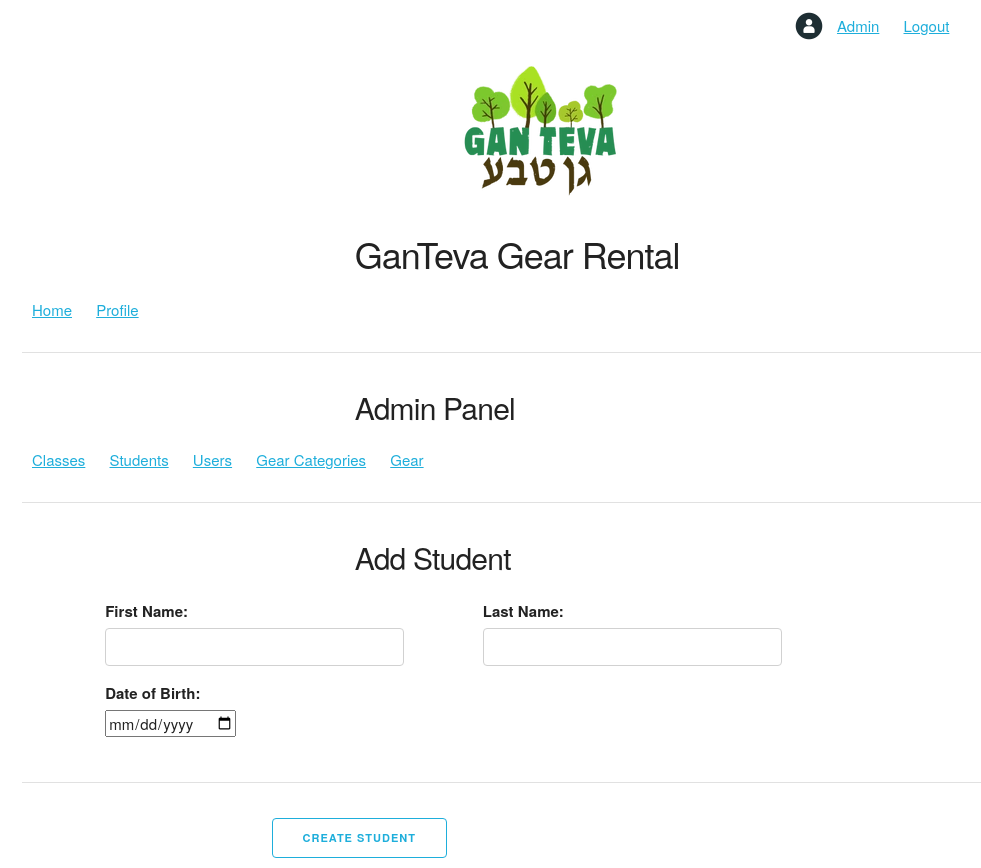
After one commit to bjmaynard01/ganteva-gear-rental, a Flask app: page /admin/students/add in a window 1280 px wide. The commit adds this page. Shown: the whole page, without its empty margins (138-1119 px from the left). Run offline with Flask 3, Linux system fonts and the light colour scheme; a user stored in the database is signed in; tables that the repository leaves empty hold one stand-in row (values such as "Sample post"); some libraries are stand-ins or nearby versions.

Commit message:
can now update students

```diff
--- a/app/__init__.py
+++ b/app/__init__.py
@@ -62,6 +62,9 @@ def create_app(config_class=Config):
     from app.admin.classes import bp as admin_classes_bp
     app.register_blueprint(admin_classes_bp)
 
+    from app.admin.students import bp as admin_students_bp
+    app.register_blueprint(admin_students_bp)
+
     #from app.api import bp as api_bp
     #app.register_blueprint(api_bp)
 
--- /dev/null
+++ b/app/admin/students/__init__.py
@@ -0,0 +1,5 @@
+from flask import Blueprint
+
+bp = Blueprint('admin_students', __name__)
+
+from app.admin.students import routes
--- /dev/null
+++ b/app/admin/students/forms.py
@@ -0,0 +1,17 @@
+from flask_wtf import FlaskForm
+from wtforms import StringField, SubmitField, DateTimeField, DateField, BooleanField
+from wtforms.validators import InputRequired, ValidationError
+from app.admin.students.models import Student
+from wtforms import widgets
+
+class AddStudentForm(FlaskForm):
+    first_name = StringField('First Name:', validators=[InputRequired()])
+    last_name = StringField('Last Name:', validators=[InputRequired()])
+    birthday = DateField('Date of Birth:')
+    submit = SubmitField('Create Student')
+
+class UpdateStudentForm(FlaskForm):
+    first_name = StringField('First Name:', validators=[InputRequired()])
+    last_name = StringField('Last Name:', validators=[InputRequired()])
+    birthday = DateField('Date of Birth:')
+    submit = SubmitField('Update')
--- /dev/null
+++ b/app/admin/students/routes.py
@@ -0,0 +1,109 @@
+from app.admin.students import bp as admin_students_bp
+from flask import render_template, url_for, redirect, flash, current_app
+from app import db
+from flask_login import current_user, login_required
+from app.admin.students.models import Student
+from sqlalchemy.exc import SQLAlchemyError
+from app.admin.students.forms import AddStudentForm, UpdateStudentForm
+from datetime import date
+
+@admin_students_bp.route('/admin/students')
+@login_required
+def admin_students():
+    if not current_user.is_anonymous:
+
+        if current_user.is_admin:
+            try:
+                students = Student.query.all()
+                return render_template('admin/students/admin_students.html', title='Student Administration',
+                                       students=students)
+            except SQLAlchemyError as error:
+                return 500
+
+        else:
+            return 401
+
+    else:
+        flash('You must be logged in to administer students')
+        return redirect(url_for('users.login'))
+
+@admin_students_bp.route('/admin/students/add', methods=["GET", "POST"])
+@login_required
+def add_student():
+    if not current_user.is_anonymous:
+
+        if current_user.is_admin:
+
+            add_student_form = AddStudentForm()
+
+            if add_student_form.validate_on_submit():
+                today = date.today()
+                first_name = add_student_form.first_name.data.title()
+                last_name = add_student_form.last_name.data.title()
+                birthday = add_student_form.birthday.data
+
+                try:
+                    student = Student(create_date=today, first_name=first_name, last_name=last_name, birthday=birthday)
+                    db.session.add(student)
+                    db.session.commit()
+                    flash(f'Successfully added student {first_name} {last_name}')
+                    return redirect(url_for('admin_students.admin_students'))
+
+                except SQLAlchemyError as error:
+                    return 500
+
+            return render_template('/admin/students/add_student.html', title='Add Student', form=add_student_form,
+                                   legend='Add Student')
+
+        else:
+            return 401
+
+    else:
+        flash('You must be logged in to add students')
+        return redirect(url_for('users.login'))
+
+@admin_students_bp.route('/admin/students/<id>/update')
+@login_required
+def update_student(id):
+    if not current_user.is_anonymous:
+
+        if current_user.is_admin:
+            try:
+                student = Student.query.get_or_404(id)
+
+            except SQLAlchemyError as error:
+                 return 500
+
+            update_student_form = UpdateStudentForm()
+
+            if update_student_form.validate_on_submit():
+                student.first_name = update_student_form.first_name.data.title()
+                student.last_name = update_student_form.last_name.data.title()
+                student.birthday = update_student_form.birthday.data
+
+                try:
+                    db.session.commit()
+                    flash(f"Successfully updated student {student.first_name} {student.last_name}")
+                    return redirect(url_for('admin_students.admin_students'))
+
+                except:
+                    return 500
+
+            update_student_form.first_name.data = student.first_name
+            update_student_form.last_name.data = student.last_name
+            update_student_form.birthday.data = student.birthday
+
+            return render_template('/admin/students/add_student.html', title='Update Student', form=update_student_form,
+                                   legend='Update Student', student=student )
+
+        else:
+            return 401
+
+    else:
+        flash('You must be logged in to update a student.')
+        return redirect(url_for('users.login'))
+
+@admin_students_bp.route('/admin/students/<id>/delete')
+@login_required
+def delete_student(id):
+    return redirect(url_for('admin_students.admin_students'))
--- a/app/templates/admin/admin.html
+++ b/app/templates/admin/admin.html
@@ -7,7 +7,7 @@
     <div class="row">
         <div id="navbar" class="twelve columns">
             <a href="{{ url_for('admin_classes.admin_classes') }}" class="navlink">Classes</a>
-            <a href="" class="navlink">Students</a>
+            <a href="{{ url_for('admin_students.admin_students') }}" class="navlink">Students</a>
             <a href="{{ url_for('admin_users.admin_users')}}" class="navlink">Users</a>
             <a href="{{ url_for('admin_gear.categories_admin') }}" class="navlink">Gear Categories</a>
             <a href="{{ url_for('admin_gear.gear_admin') }}" class="navlink">Gear</a>
--- /dev/null
+++ b/app/templates/admin/students/add_student.html
@@ -0,0 +1,71 @@
+{% extends "admin/admin.html" %}
+
+{% block content %}
+
+    <div class="row twelve columns">
+        <div class="offset-by-four four columns">
+            <h4>{{ legend }}</h4>
+        </div>
+    </div>
+    <div class="row twelve columns">
+    <form action="" method="post" novalidate>
+        {{ form.hidden_tag() }}
+        <div class="row twelve columns">
+            <div class="offset-by-one four columns">
+                {{ form.first_name.label }}
+                {{ form.first_name(size=32) }}
+                {% for error in form.first_name.errors %}
+                    <span class="form-error">[{{ error }}]</span>
+                {% endfor %}
+            </div>
+            <div class="offset-by-one four columns">
+                {{ form.last_name.label }}
+                {{ form.last_name(size=32) }}
+                {% for error in form.last_name.errors %}
+                    <span class="form-error">[{{ error }}]</span>
+                {% endfor %}
+            </div>
+        </div>
+        <div class="row twelve columns">
+            <div class="offset-by-one four columns">
+                <div class="six columns">
+                    {{ form.birthday.label }}
+                    {{ form.birthday }}
+                    {% for error in form.birthday.errors %}
+                        <span class="form-error">[{{ error }}]</span>
+                    {% endfor %}
+                </div>
+            </div>
+        <div class="row twelve columns">
+            <hr>
+        </div>
+        <div class="row twelve columns">
+            <div class="offset-by-three two columns">
+                {{ form.submit(class="button edit") }}
+            </div>
+                {% if legend == 'Update Student' %}
+                <div class="one columns">
+                    <a href="{{ url_for('admin_students.delete_student', id=student.id) }}">
+                        <input  class="button delete" type="button" value="Delete"
+                        onclick="return confirm('Do you want to delete category {{ student.first_name }}')">
+                    </a>
+                </div>
+            {% endif %}
+            {% if legend == 'Update Student' %}
+            <div class="offset-by-one one columns">
+                <a href="{{ url_for('admin_students.admin_students') }}"><input type="button" value="Cancel"></a>
+            </div>
+            {% elif legend == 'Add Class' %}
+            <div class="offset-by-two two columns">
+                <a href="{{ url_for('admin_students.admin_students') }}"><input type="button" value="Cancel"</a>
+            </div>
+            {% endif %}
+            </div>
+            </div>
+        </div>
+        </div>
+        </div>
+    </form>
+    </div>
+
+{% endblock content %}
```
Also changed, not shown: app/admin/students/models.py (added, +21 -0 lines), app/templates/admin/students/admin_students.html (added, +47 -0 lines), migrations/versions/afb2b5bd3c1d_adding_student_models.py (added, +47 -0 lines), app/admin/students/utils.py (added).
